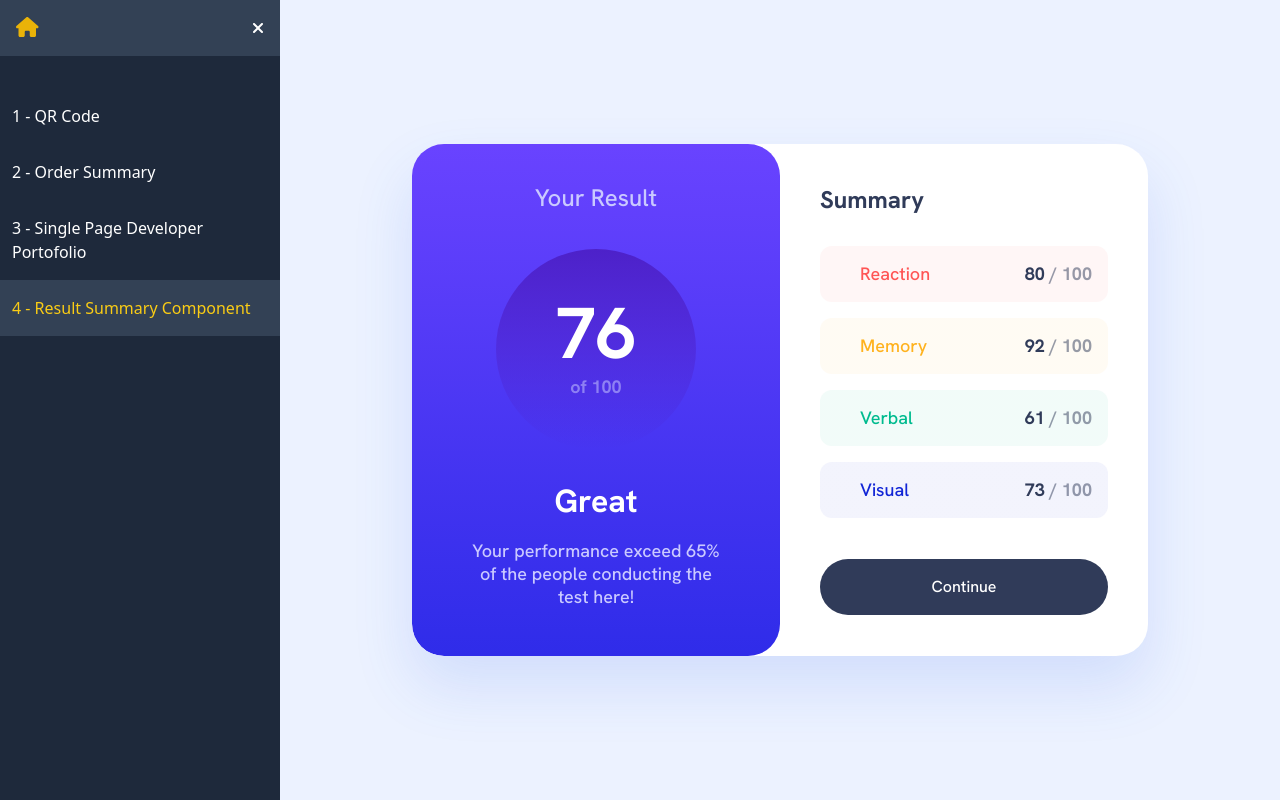
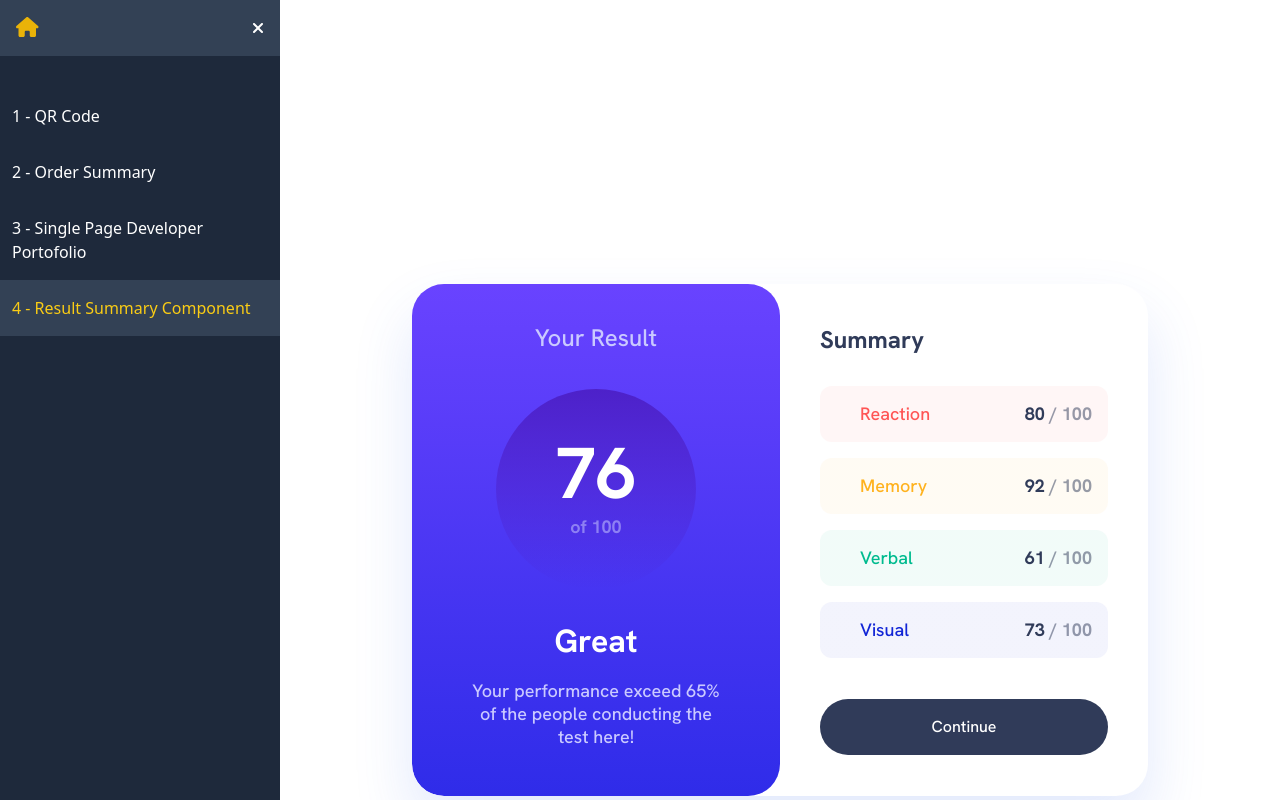
Before and after one commit to dimar-hanung/dimarhanung-next, a Nuxt app: page /chellanges/frontend-mentor/4-result-summary-component in a window 1280 px wide. Shown: the top 800 px of the page. Built offline with nearby package versions, Linux system fonts and the light colour scheme; some icons are missing.

Commit message:
feat: solution mode

```diff
--- a/pages/chellanges/frontend-mentor/4-result-summary-component/index.vue
+++ b/pages/chellanges/frontend-mentor/4-result-summary-component/index.vue
@@ -1,5 +1,12 @@
 <template>
-  <div class="min-h-screen bg-[#ECF2FF] grid place-items-center">
+  <div
+    class="grid place-items-center"
+    :class="
+      [$route.query.type == 'solution']
+        ? 'bg-white min-h-[1080px]'
+        : 'min-h-screen bg-[#ECF2FF]'
+    "
+  >
     <main
       class="card sm:flex w-full sm:max-w-[736px] h-full sm:max-h-[512px] bg-white sm:rounded-[32px] overflow-hidden"
     >
```
